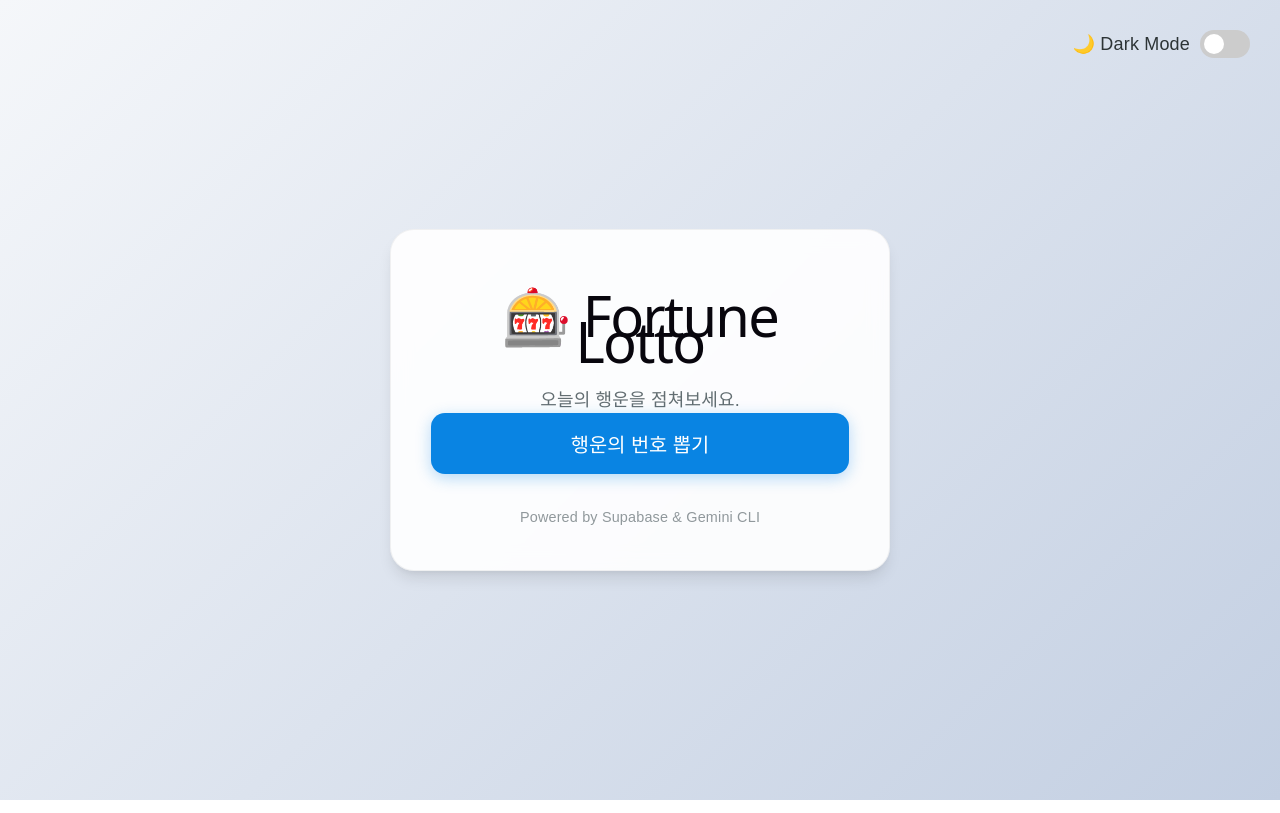
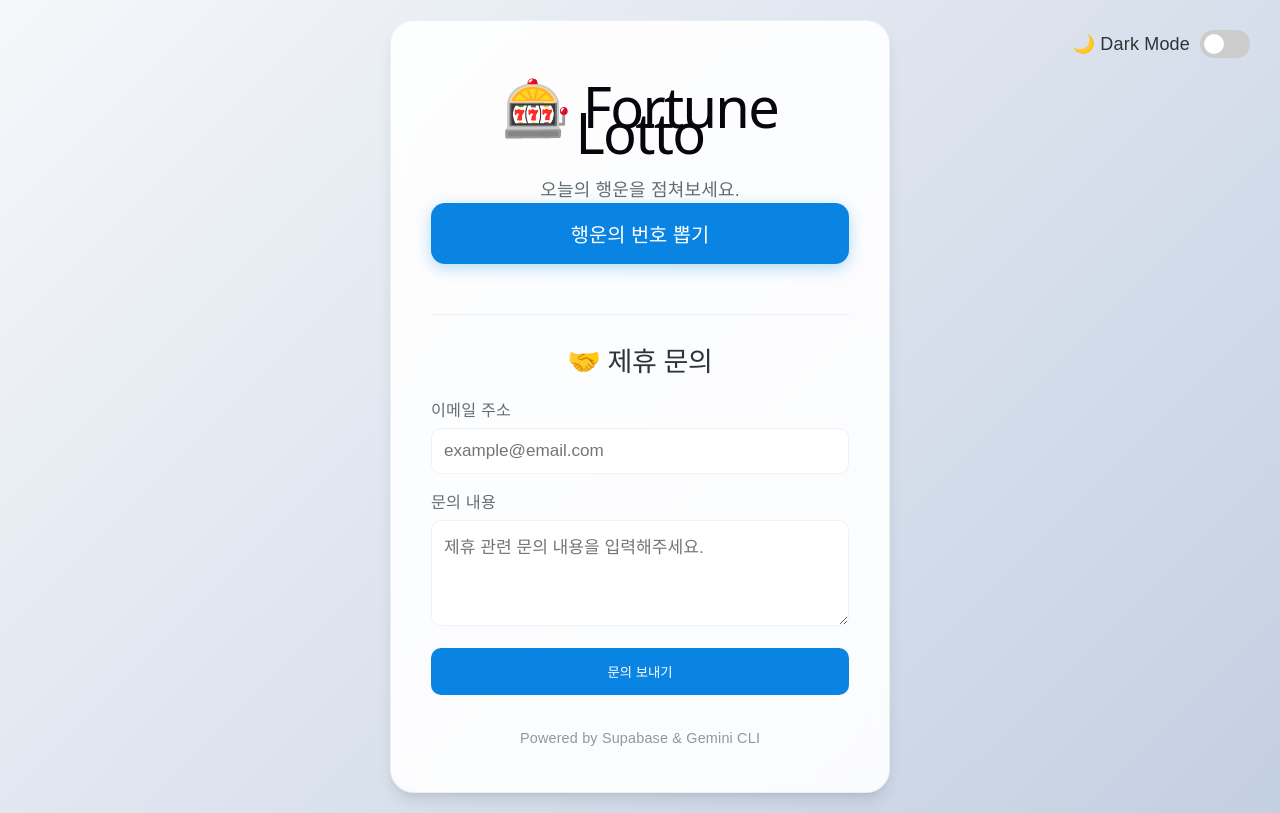
Before and after one commit to harrykevindad/product-builder-lecture, a website built with Vite: page index.html in a window 1280 px wide. Built offline with nearby package versions, Linux system fonts and the light colour scheme.

Commit message:
feat: add contact form with formspree

```diff
--- a/index.html
+++ b/index.html
@@ -192,6 +192,69 @@
     .ball.n4 { background: linear-gradient(135deg, #7f8fa6, #2f3640); } /* 31-40 */
     .ball.n5 { background: linear-gradient(135deg, #4cd137, #27ae60); } /* 41-45 */
 
+    /* 제휴 문의 폼 스타일 */
+    .contact-section {
+      margin-top: 50px;
+      padding-top: 30px;
+      border-top: 1px solid var(--border-color);
+      text-align: left;
+    }
+
+    .contact-section h2 {
+      font-size: 1.5rem;
+      margin-bottom: 20px;
+      text-align: center;
+      color: var(--text-primary);
+    }
+
+    .form-group {
+      margin-bottom: 15px;
+    }
+
+    .form-group label {
+      display: block;
+      font-size: 0.9rem;
+      margin-bottom: 5px;
+      color: var(--text-secondary);
+      font-weight: 700;
+    }
+
+    .form-group input,
+    .form-group textarea {
+      width: 100%;
+      padding: 12px;
+      border-radius: 10px;
+      border: 1px solid var(--border-color);
+      background: var(--card-bg);
+      color: var(--text-primary);
+      font-family: inherit;
+      font-size: 0.95rem;
+      transition: border-color 0.3s;
+    }
+
+    .form-group input:focus,
+    .form-group textarea:focus {
+      outline: none;
+      border-color: var(--accent-color);
+    }
+
+    .submit-btn {
+      width: 100%;
+      padding: 14px;
+      background: var(--accent-color);
+      color: white;
+      border: none;
+      border-radius: 10px;
+      font-weight: 700;
+      cursor: pointer;
+      transition: transform 0.2s, filter 0.2s;
+    }
+
+    .submit-btn:hover {
+      filter: brightness(1.1);
+      transform: translateY(-1px);
+    }
+
     footer {
       margin-top: 30px;
       font-size: 0.8rem;
@@ -221,6 +284,21 @@
 
     <div class="result-area" id="resultArea">
       <!-- Games will be injected here -->
+    </div>
+
+    <div class="contact-section">
+      <h2>🤝 제휴 문의</h2>
+      <form action="https://formspree.io/f/myegzbyg" method="POST">
+        <div class="form-group">
+          <label>이메일 주소</label>
+          <input type="email" name="email" placeholder="example@email.com" required>
+        </div>
+        <div class="form-group">
+          <label>문의 내용</label>
+          <textarea name="message" rows="4" placeholder="제휴 관련 문의 내용을 입력해주세요." required></textarea>
+        </div>
+        <button type="submit" class="submit-btn">문의 보내기</button>
+      </form>
     </div>
 
     <footer>
```
